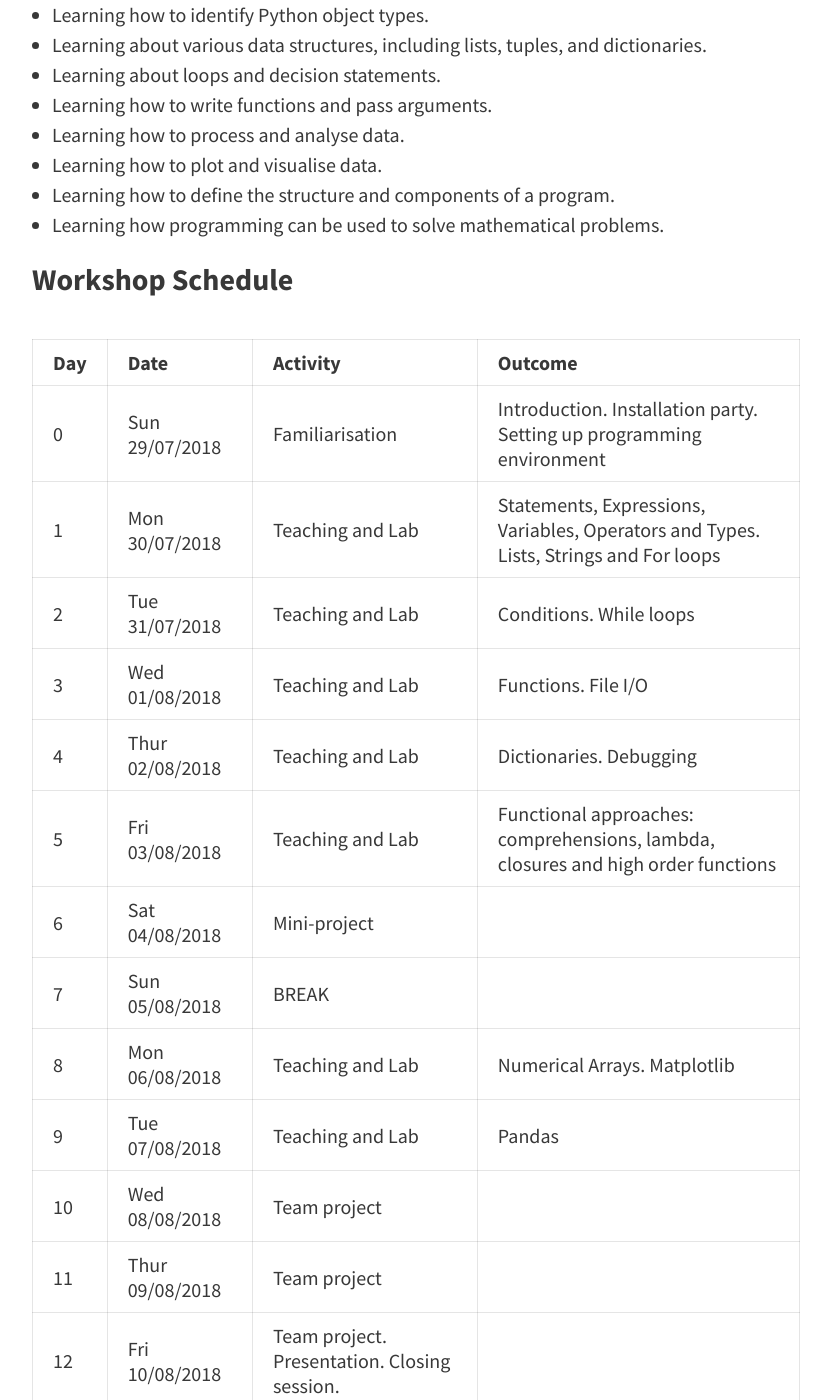
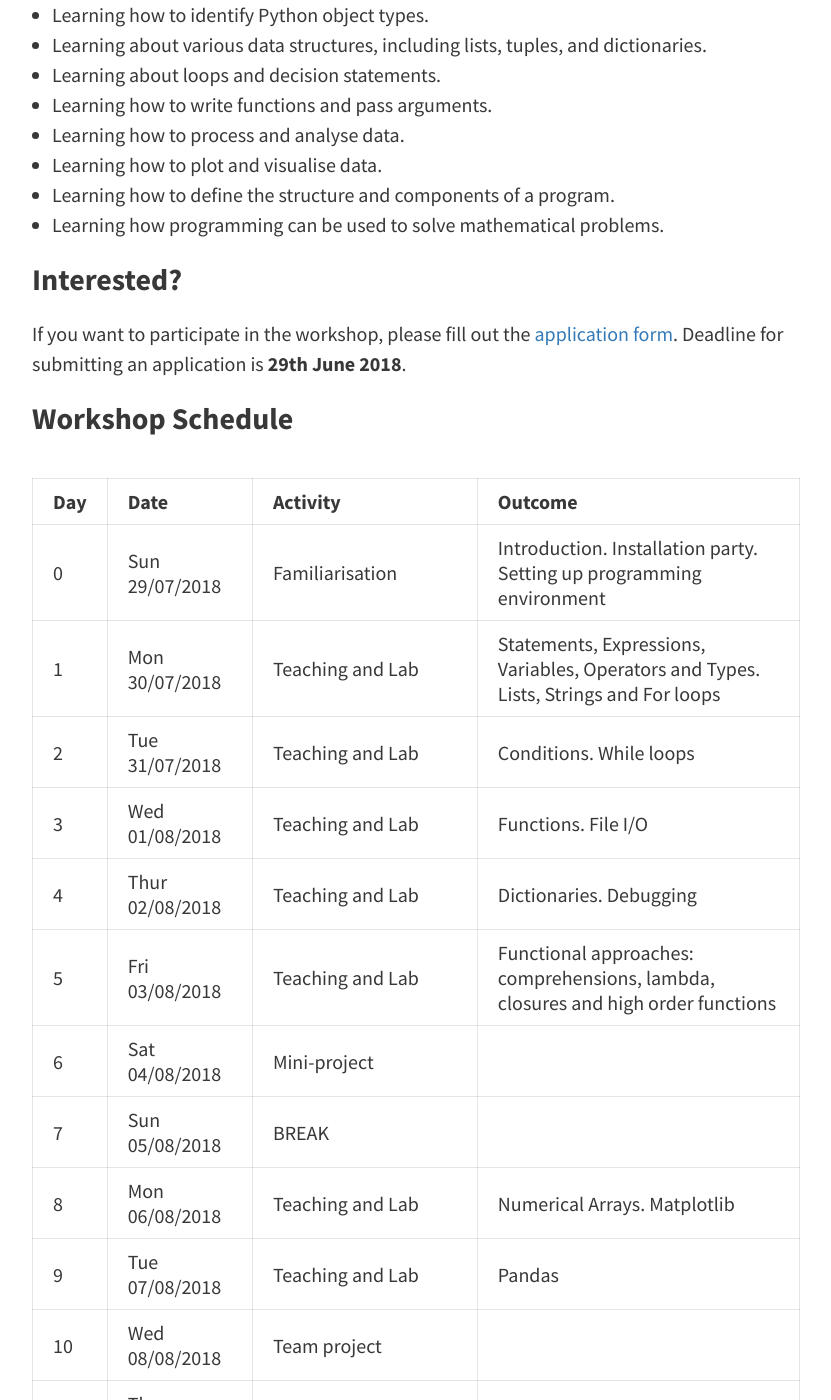
Before and after one commit to pwsafrica/pwsafrica.github.io, a Jekyll site: the page built from pages/2_pwsafrica18.md, in a window 1280 px wide and 1400 px high, scrolled down 1030 px. Shown: the whole window, without its empty margins (224-1055 px from the left). Built offline with Jekyll 4.4.1, drawn with Linux system fonts in a browser that asks for light colours; some of the changed text lies outside the part shown.

Commit message:
Update 2_pwsafrica18.md

```diff
--- a/pages/2_pwsafrica18.md
+++ b/pages/2_pwsafrica18.md
@@ -21,6 +21,10 @@ The workshop will cover an intensive two-week long curriculum designed to train
 <li> Learning how to define the structure and components of a program. </li>
 <li> Learning how programming can be used to solve mathematical problems. </li>
 </ul>
+
+
+### Interested?
+If you want to participate in the workshop, please fill out the [application form](https://docs.google.com/forms/d/1HNGjCI76ntX_VrIMPDcpQqJBC9A6O6btCxyVKZaPXUk/edit?ts=5b1fcf97). Deadline for submitting an application is **29th June 2018**.
 
 
 ### Workshop Schedule
```
Also changed, not shown: other parts of pages/2_pwsafrica18.md (+0 -5 lines).
